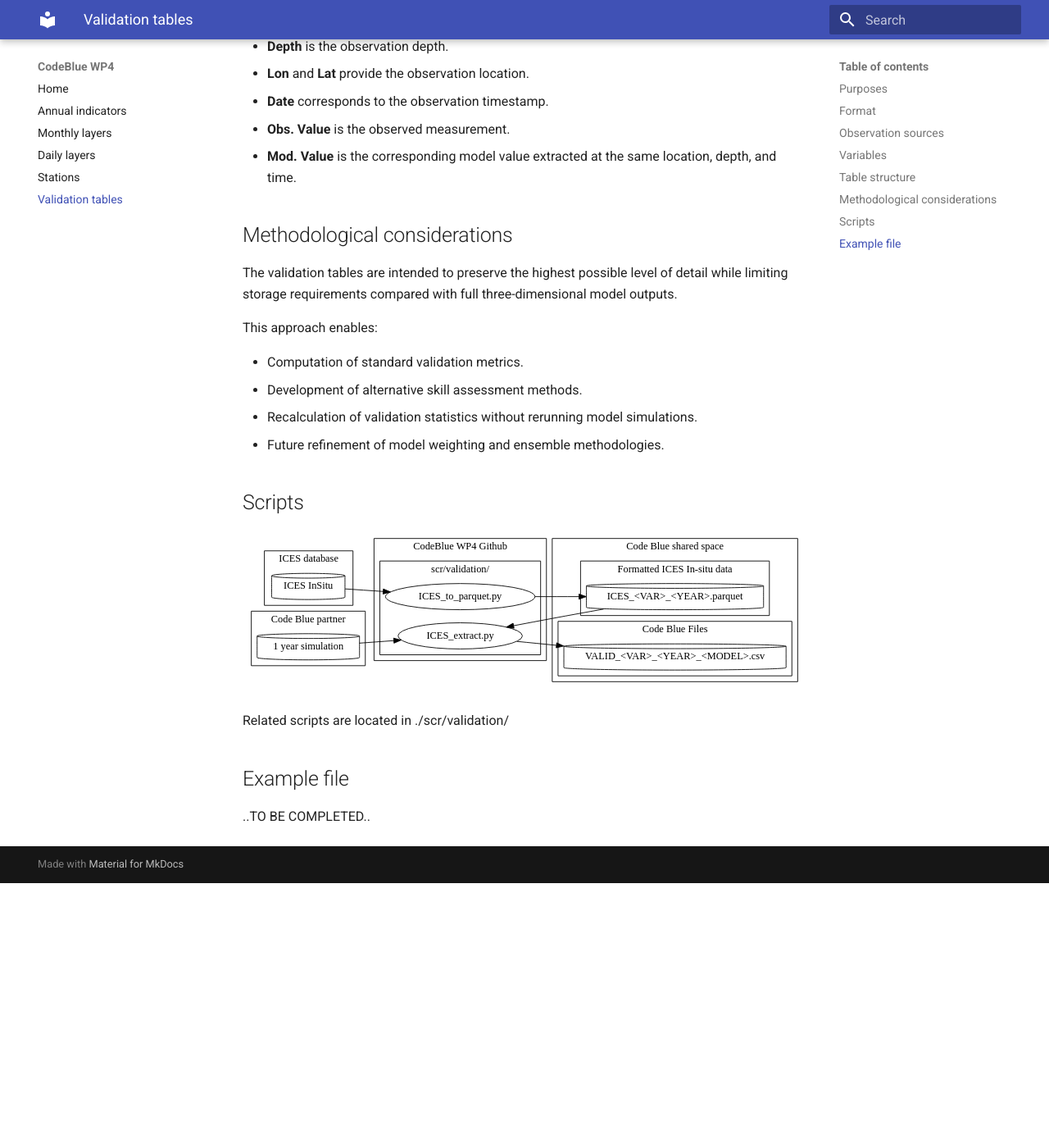
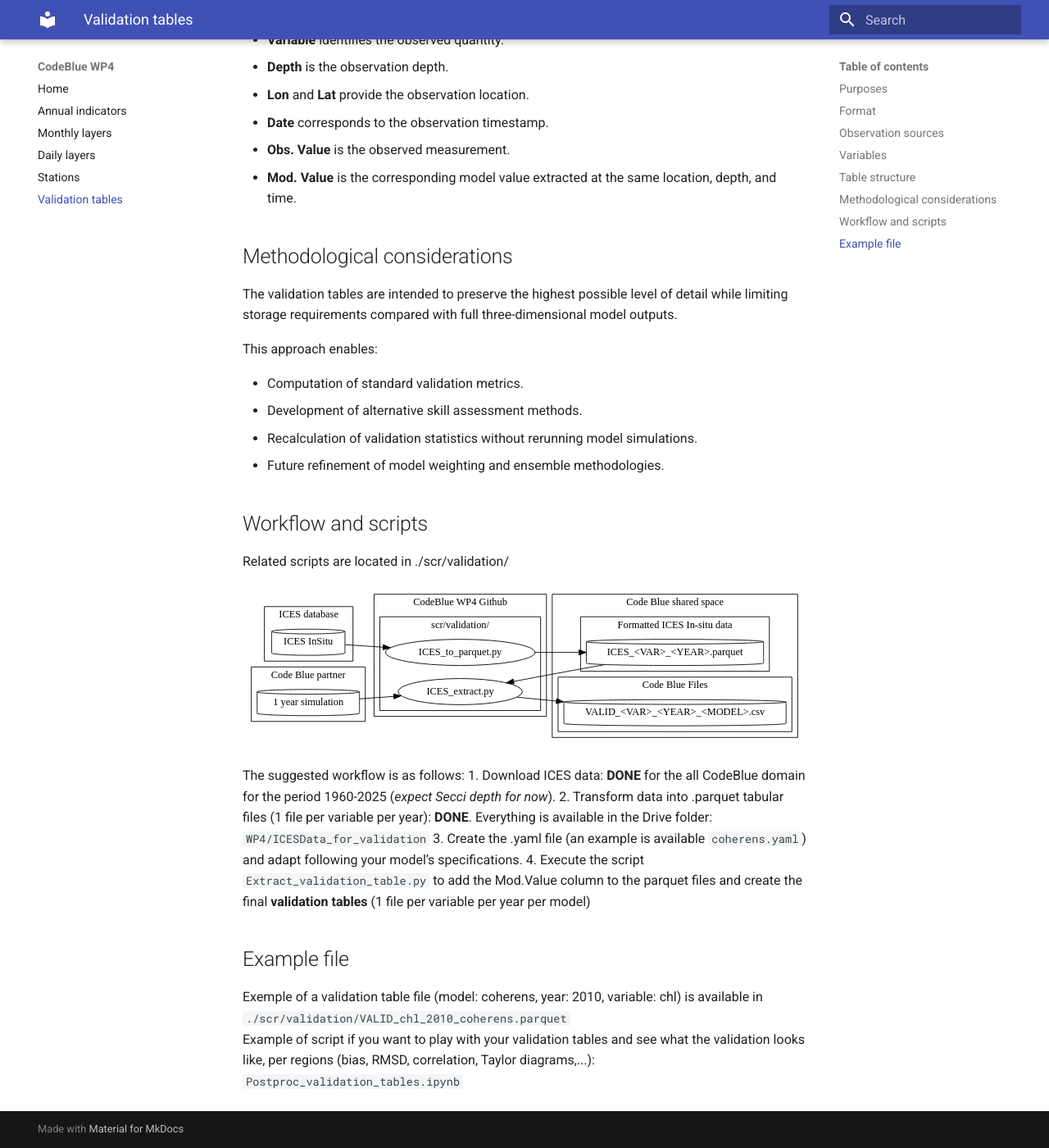
Before and after one commit to acapet/CodeBlueWP4, an MkDocs documentation site: the page built from docs/validation_tables.md, in a window 1280 px wide and 1400 px high, scrolled down 2038 px. Shown: the whole window at 82% size. Built offline with MkDocs 1.6.1 and Material for MkDocs 9.7.7, drawn with Linux system fonts in a browser that asks for light colours; before the commit the page ends 3115 px from its top, so only the background shows below that; some of the changed text lies outside the part shown.

Commit message:
complete validation page

```diff
--- a/docs/validation_tables.md
+++ b/docs/validation_tables.md
@@ -20,29 +20,29 @@ A tabular format is preferred to efficiently store the large number of observati
 
 Recommended filenames are structured as:
 
-`VALID_<VARIABLE>_<YEAR>_<MODEL>.csv`
+`VALID_<VARIABLE>_<YEAR>_<MODEL>.parquet`
 
 ## Observation sources
 
 Validation observations are predefined and extracted from reference observational datasets.
-The current validation workflow is based on queries to the ICES database (downloaded and available in the CodeBlue/WP4 Google Drive from 19XX to 20XX).
-Observation datasets are therefore fixed a priori to ensure consistency across participating models.
+The current validation workflow is based on queries to the ICES database.
+Observation datasets are therefore fixed a priori to ensure consistency across participating models. ICES data have been downloaded via: https://data.ices.dk/view-map. Dataset: Ocean hydrochemistry/Bottle and Low Resolution CTD Data.
 
 ## Variables
 
 The validation tables currently include the following variables:
 
-| Variable     | Unit       |
-| ------------ | ---------- |
-| Oxygen       | mmol.O₂/m³ |
-| NOx          | mmol.N/m³  |
-| NH₄          | mmol.N/m³  |
-| PO₄          | mmol.P/m³  |
-| SiO          | mmol.Si/m³ |
-| Chlorophyll  | mg Chl/m³  |
-| Temperature  | °C         |
-| Salinity     | psu        |
-| Secchi depth | m          |
+| Variable     | Unit       | Data Unit | Abr.|
+| ------------ | ---------- | --------- | --- |
+| Oxygen       | mmol.O₂/m³ | ml/l      | oxy |
+| NOx          | mmol.N/m³  | µmol/l    | nox |
+| NH₄          | mmol.N/m³  | µmol/l    | nh4 |
+| PO₄          | mmol.P/m³  | µmol/l    | po4 |
+| SiO          | mmol.Si/m³ | µmol/l    | sio |
+| Chlorophyll  | mg Chl/m³  | µg/l      | chl |
+| Temperature  | °C         | °C        | temp|
+| Salinity     | psu        | psu       | sal |
+| Secchi depth | m          | m         | sec |
 
 Additional variables may be included if required by specific validation exercises.
 
@@ -77,12 +77,19 @@ This approach enables:
 * Recalculation of validation statistics without rerunning model simulations.
 * Future refinement of model weighting and ensemble methodologies.
 
-## Scripts
+## Workflow and scripts
+
+Related scripts are located in ./scr/validation/
 
 ![Validation workflow](figs/validation_diag.svg)
 
-Related scripts are located in ./scr/validation/
+The suggested workflow is as follows:
+1. Download ICES data: **DONE** for the all CodeBlue domain for the period 1960-2025 (_expect Secci depth for now_).
+2. Transform data into .parquet tabular files (1 file per variable per year): **DONE**. Everything is available in the Drive folder: `WP4/ICESData_for_validation`
+3. Create the <model>.yaml file (an example is available `coherens.yaml`) and adapt following your model’s specifications.
+4. Execute the script `Extract_validation_table.py` to add the Mod.Value column to the parquet files and create the final **validation tables** (1 file per variable per year per model)
 
 ## Example file
 
-..TO BE COMPLETED..
+Exemple of a validation table file (model: coherens, year: 2010, variable: chl) is available in `./scr/validation/VALID_chl_2010_coherens.parquet`
+Example of script if you want to play with your validation tables and see what the validation looks like, per regions (bias, RMSD, correlation, Taylor diagrams,...): `Postproc_validation_tables.ipynb`
```
